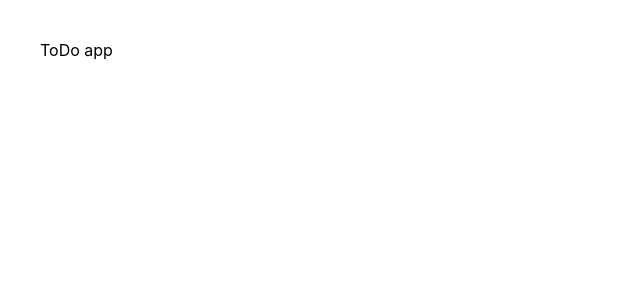
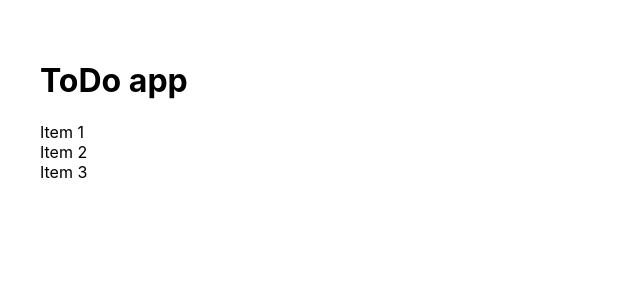
Before and after one commit to a-vetrov/react-typescript-todo-app, a React (Create React App) app: page / in a window 1280 px wide. Shown: the top 300 px of the page, without its empty margins (0-640 px from the left). Built offline with nearby package versions, Linux system fonts and the light colour scheme.

Commit message:
Redux toolkit connected

```diff
--- a/package.json
+++ b/package.json
@@ -3,6 +3,7 @@
   "version": "0.1.0",
   "private": true,
   "dependencies": {
+    "@reduxjs/toolkit": "^1.6.1",
     "@testing-library/jest-dom": "^5.11.4",
     "@testing-library/react": "^11.1.0",
     "@testing-library/user-event": "^12.1.10",
@@ -12,6 +13,7 @@
     "@types/react-dom": "^17.0.0",
     "react": "^17.0.2",
     "react-dom": "^17.0.2",
+    "react-redux": "^7.2.4",
     "react-scripts": "4.0.3",
     "typescript": "^4.1.2",
     "web-vitals": "^1.0.1"
--- a/src/App.tsx
+++ b/src/App.tsx
@@ -1,12 +1,20 @@
 import React from 'react';
 import style from './App.module.css'
+import {useAppSelector} from "./__data__/hooks";
 
 function App() {
-  return (
-    <div className={style.container}>
-      ToDo app
-    </div>
-  );
+    const items = useAppSelector((state) => state.toDo.items)
+
+    return (
+        <div className={style.container}>
+            <h1>ToDo app</h1>
+            {
+                items.map(item => (
+                    <div key={item.id}>{item.title}</div>
+                ))
+            }
+        </div>
+    );
 }
 
 export default App;
--- /dev/null
+++ b/src/__data__/hooks.ts
@@ -0,0 +1,6 @@
+import { TypedUseSelectorHook, useDispatch, useSelector } from 'react-redux'
+import type { RootState, AppDispatch } from './store'
+
+// Use throughout your app instead of plain `useDispatch` and `useSelector`
+export const useAppDispatch = () => useDispatch<AppDispatch>()
+export const useAppSelector: TypedUseSelectorHook<RootState> = useSelector
--- /dev/null
+++ b/src/__data__/store.ts
@@ -0,0 +1,11 @@
+import { configureStore } from '@reduxjs/toolkit'
+import toDoItemsSlice from "./toDoItemsSlise";
+
+export const store = configureStore({
+    reducer: {
+        toDo: toDoItemsSlice,
+    },
+})
+
+export type RootState = ReturnType<typeof store.getState>
+export type AppDispatch = typeof store.dispatch
--- /dev/null
+++ b/src/__data__/toDoItemsSlise.ts
@@ -0,0 +1,48 @@
+import { createSlice, PayloadAction } from '@reduxjs/toolkit'
+import {RootState} from "./store";
+
+interface IToDoItem {
+    id: number
+    title: string
+    done: boolean
+}
+
+type ToDoItems = {
+    items: IToDoItem[]
+}
+
+const initialState: ToDoItems = {
+    items: [
+        {
+            id: 1,
+            title: 'Item 1',
+            done: false,
+        },
+        {
+            id: 2,
+            title: 'Item 2',
+            done: false,
+        },
+        {
+            id: 3,
+            title: 'Item 3',
+            done: false,
+        },
+    ],
+}
+
+export const toDoItemsSlice = createSlice({
+    name: 'items',
+    initialState,
+    reducers: {
+        add: (state, action: PayloadAction<IToDoItem>) => {
+            state.items.push(action.payload)
+        },
+    },
+})
+
+export const { add } = toDoItemsSlice.actions;
+
+export const getItemById = (state: RootState, id: number) => state
+
+export default toDoItemsSlice.reducer;
--- a/src/index.tsx
+++ b/src/index.tsx
@@ -3,9 +3,14 @@ import ReactDOM from 'react-dom';
 import './index.css';
 import App from './App';
 
+import { Provider } from 'react-redux'
+import {store} from "./__data__/store";
+
 ReactDOM.render(
   <React.StrictMode>
-    <App />
+      <Provider store={store}>
+          <App />
+      </Provider>
   </React.StrictMode>,
   document.getElementById('root')
 );
```
Also changed, not shown: 1 other file (tests, documents, lock files or other folders).
